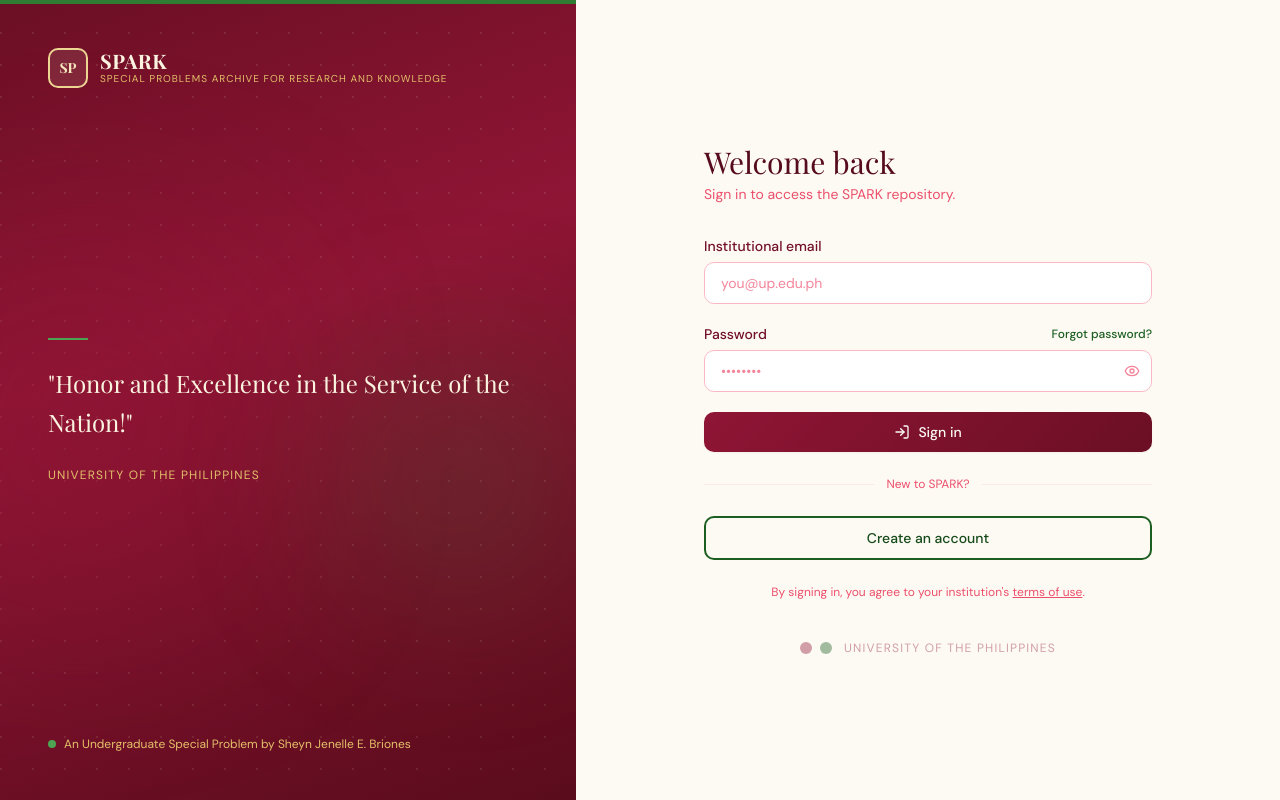
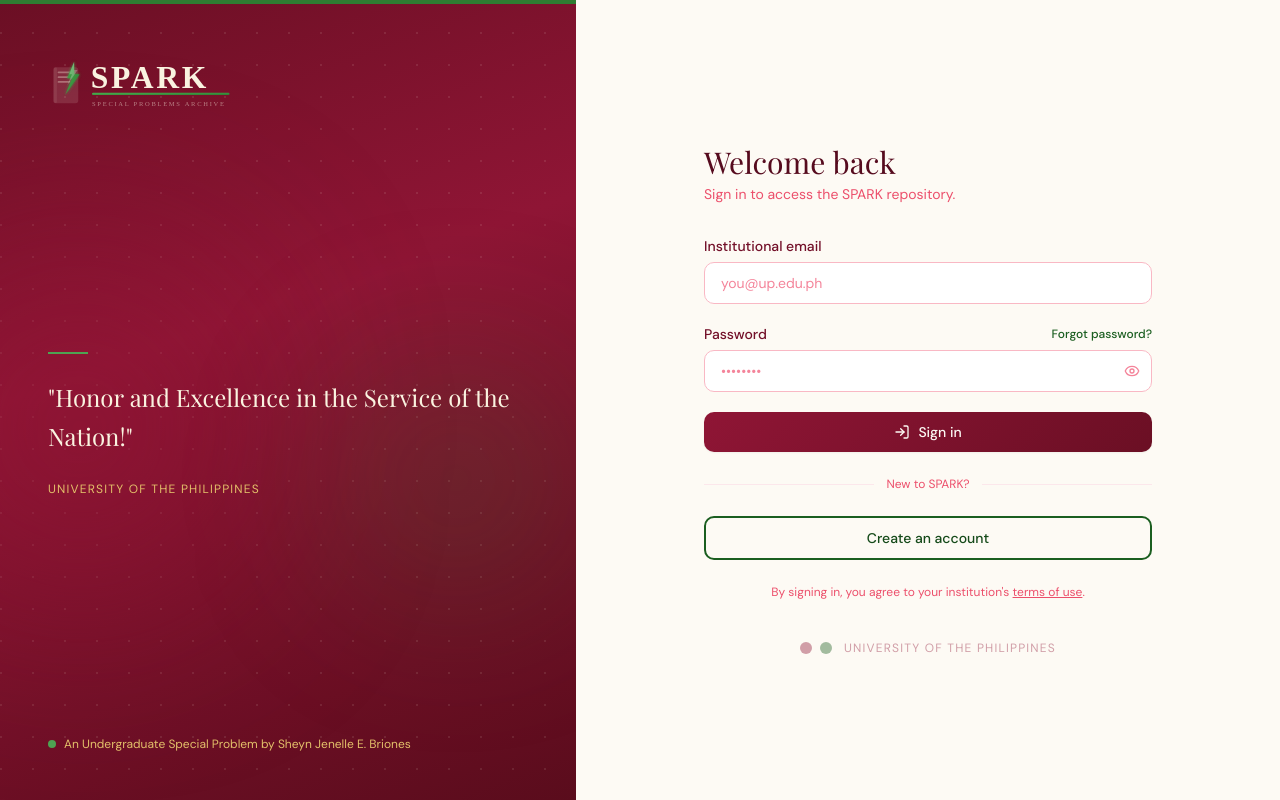
Before and after one commit to DammeGaor/SPARK, a Next.js app: page /login in a window 1280 px wide. Built offline with nearby package versions, Linux system fonts and the light colour scheme; a web font is replaced by a local one.

Commit message:
updated logo

```diff
--- a/app/(auth)/layout.tsx
+++ b/app/(auth)/layout.tsx
@@ -1,3 +1,5 @@
+import Image from "next/image";
+
 export default function AuthLayout({
   children,
 }: {
@@ -27,21 +29,15 @@
         <div className="absolute bottom-1/4 right-0 w-60 h-60 rounded-full blur-[80px]"
           style={{ background: "rgba(46, 125, 50, 0.2)" }} />
 
-        {/* Logo / Wordmark */}
+        {/* Logo — dark variant for maroon background */}
         <div className="relative z-10">
-          <div className="flex items-center gap-3">
-            {/* Placeholder logo box */}
-            <div className="w-10 h-10 rounded-lg border-2 border-parchment-300 flex items-center justify-center"
-              style={{ background: "rgba(250, 243, 224, 0.1)" }}>
-              <span className="text-parchment-200 font-serif font-bold text-sm">SP</span>
-            </div>
-            <div>
-              <p className="text-parchment-100 font-serif text-xl font-bold tracking-wide leading-none">SPARK</p>
-              <p className="text-parchment-400 text-[10px] tracking-widest uppercase leading-tight mt-0.5">
-                Special Problems Archive for Research and Knowledge
-              </p>
-            </div>
-          </div>
+          <Image
+            src="/spark-logo-dark.svg"
+            alt="SPARK"
+            width={220}
+            height={70}
+            priority
+          />
         </div>
 
         {/* Center content */}
@@ -69,12 +65,14 @@
 
         {/* Mobile header */}
         <div className="lg:hidden mb-10 text-center">
-          <div className="w-12 h-12 rounded-xl mx-auto mb-3 flex items-center justify-center border-2 border-maroon-600"
-            style={{ background: "linear-gradient(135deg, #8f1535, #6b0f24)" }}>
-            <span className="text-parchment-100 font-serif font-bold">SP</span>
-          </div>
-          <p className="text-maroon-800 font-serif text-lg font-semibold">SPARK</p>
-          <p className="text-maroon-400 text-xs tracking-wider uppercase">Special Problems Archive for Research and Knowledge</p>
+          <Image
+            src="/spark-logo.svg"
+            alt="SPARK"
+            width={180}
+            height={56}
+            priority
+            className="mx-auto"
+          />
         </div>
 
         <div className="w-full max-w-md">{children}</div>
--- a/app/admin/AdminSidebar.tsx
+++ b/app/admin/AdminSidebar.tsx
@@ -1,5 +1,6 @@
 "use client";
 
+import Image from "next/image";
 import { useState } from "react";
 import Link from "next/link";
 import { usePathname } from "next/navigation";
@@ -56,15 +57,15 @@
     <div className="flex flex-col h-full">
       {/* Logo */}
       <div className="px-5 py-5 border-b border-maroon-800/30">
-        <Link href="/" className="flex items-center gap-2.5 group">
-          <div className="w-8 h-8 rounded-lg flex items-center justify-center border border-parchment-300/20"
-            style={{ background: "rgba(250,243,224,0.1)" }}>
-            <span className="text-parchment-200 font-serif font-bold text-xs">SP</span>
-          </div>
-          <div>
-            <p className="text-parchment-100 font-serif font-bold text-sm leading-none">SPARK</p>
-            <p className="text-parchment-500 text-[10px] leading-tight mt-0.5">Admin Panel</p>
-          </div>
+        <Link href="/" className="flex flex-col gap-1 group">
+          <Image
+            src="/spark-logo-dark.svg"
+            alt="SPARK"
+            width={140}
+            height={44}
+            priority
+          />
+          <p className="text-parchment-500 text-[10px] tracking-widest uppercase ml-0.5">Admin Panel</p>
         </Link>
       </div>
 
--- a/app/admin/studies/StudiesTable.tsx
+++ b/app/admin/studies/StudiesTable.tsx
@@ -13,8 +13,8 @@
   id: string;
   title: string;
   adviser: string;
-  course: string;
-  department: string;
+  course: string | null;
+  department: string | null;
   status: "pending" | "approved" | "rejected" | "revision_requested";
   is_published: boolean;
   submitted_at: string;
--- a/app/page.tsx
+++ b/app/page.tsx
@@ -1,3 +1,4 @@
+import Image from "next/image";
 import Link from "next/link";
 import { GraduationCap, FlaskConical, Cpu, Globe, ArrowRight, Upload, BookMarked } from "lucide-react";
 import { createClient } from "@/lib/supabase/server";
@@ -57,14 +58,14 @@
       {/* ── Navbar ── */}
       <header className="sticky top-0 z-50 bg-parchment-50/90 backdrop-blur-md border-b border-maroon-100">
         <div className="max-w-6xl mx-auto px-6 h-16 flex items-center justify-between">
-          <Link href="/" className="flex items-center gap-2.5 group">
-            <div
-              className="w-8 h-8 rounded-lg flex items-center justify-center shadow-sm group-hover:shadow-md transition-shadow"
-              style={{ background: "linear-gradient(135deg, #8f1535, #6b0f24)" }}
-            >
-              <span className="text-parchment-100 font-serif font-bold text-xs">SP</span>
-            </div>
-            <span className="font-serif font-bold text-maroon-800 text-lg tracking-tight">SPARK</span>
+          <Link href="/" className="flex items-center group">
+            <Image
+              src="/spark-logo.svg"
+              alt="SPARK"
+              width={160}
+              height={50}
+              priority
+            />
           </Link>
 
           <nav className="hidden md:flex items-center gap-1">
--- a/app/profile/ProfileClient.tsx
+++ b/app/profile/ProfileClient.tsx
@@ -1,5 +1,6 @@
 "use client";
 
+import Image from "next/image";
 import { useState, useRef } from "react";
 import Link from "next/link";
 import { useRouter } from "next/navigation";
@@ -175,12 +176,14 @@
       <div className="border-b border-maroon-100 bg-white sticky top-0 z-10">
         <div className="max-w-3xl mx-auto px-6 py-4 flex items-center justify-between">
           <div className="flex items-center gap-3">
-            <Link href="/" className="flex items-center gap-2 group">
-              <div className="w-7 h-7 rounded-lg flex items-center justify-center"
-                style={{ background: "linear-gradient(135deg, #8f1535, #6b0f24)" }}>
-                <span className="text-parchment-100 font-serif font-bold text-xs">SP</span>
-              </div>
-              <span className="font-serif font-bold text-maroon-800 text-base">SPARK</span>
+            <Link href="/" className="flex items-center group">
+              <Image
+                src="/spark-logo.svg"
+                alt="SPARK"
+                width={120}
+                height={38}
+                priority
+              />
             </Link>
             <ChevronRight size={14} className="text-maroon-300" />
             <span className="text-sm text-maroon-500 font-medium">Profile</span>
--- a/app/profile/submissions/page.tsx
+++ b/app/profile/submissions/page.tsx
@@ -1,3 +1,4 @@
+import Image from "next/image";
 import { createClient } from "@/lib/supabase/server";
 import { redirect } from "next/navigation";
 import Link from "next/link";
@@ -32,11 +33,13 @@
         <div className="max-w-3xl mx-auto px-6 py-4 flex items-center justify-between">
           <div className="flex items-center gap-3">
             <Link href="/" className="flex items-center gap-2">
-              <div className="w-7 h-7 rounded-lg flex items-center justify-center"
-                style={{ background: "linear-gradient(135deg, #8f1535, #6b0f24)" }}>
-                <span className="text-parchment-100 font-serif font-bold text-xs">SP</span>
-              </div>
-              <span className="font-serif font-bold text-maroon-800 text-base">SPARK</span>
+              <Image
+                src="/spark-logo.svg"
+                alt="SPARK"
+                width={120}
+                height={38}
+                priority
+              />
             </Link>
             <ChevronRight size={14} className="text-maroon-300" />
             <span className="text-sm text-maroon-500 font-medium">My Submissions</span>
```
Also changed, not shown: public/spark-logo-dark.svg (added), public/spark-logo.svg (added).
